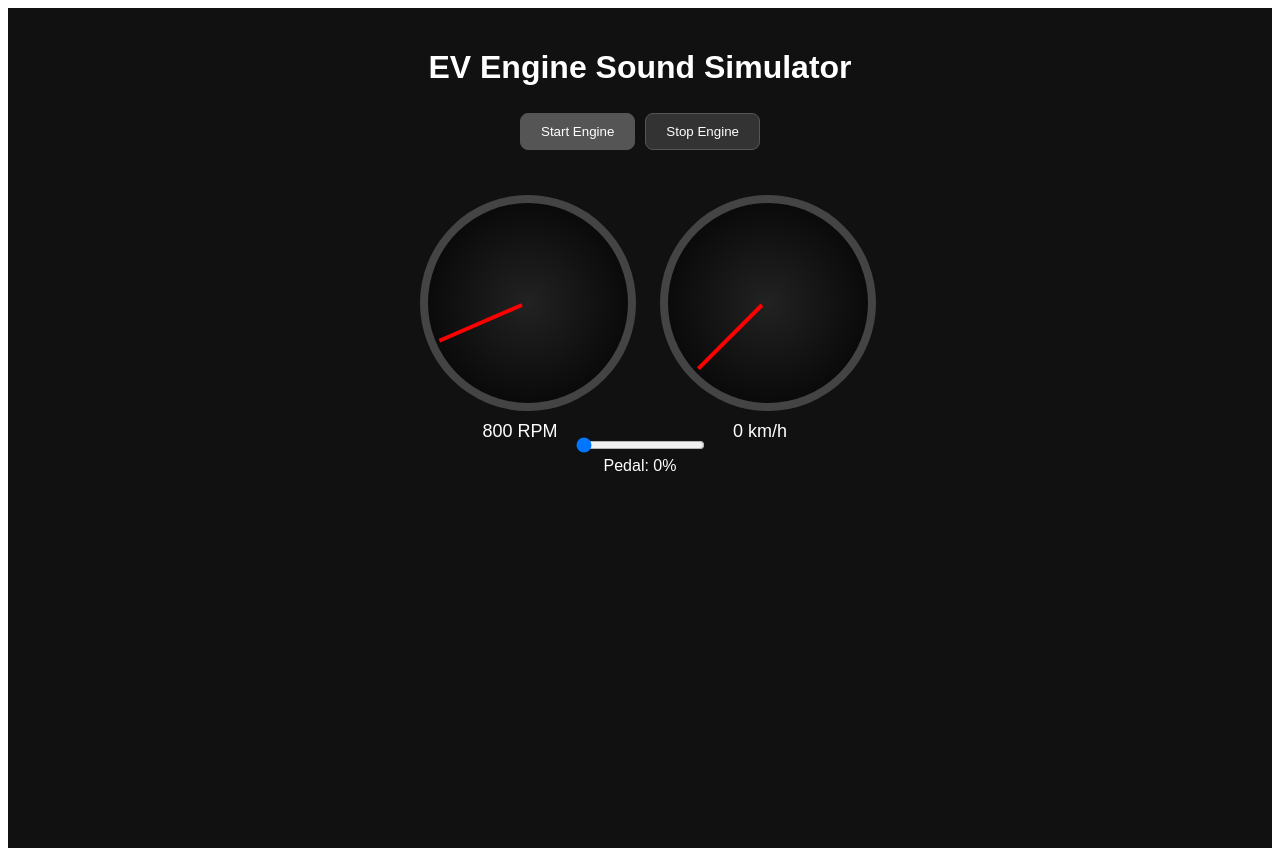
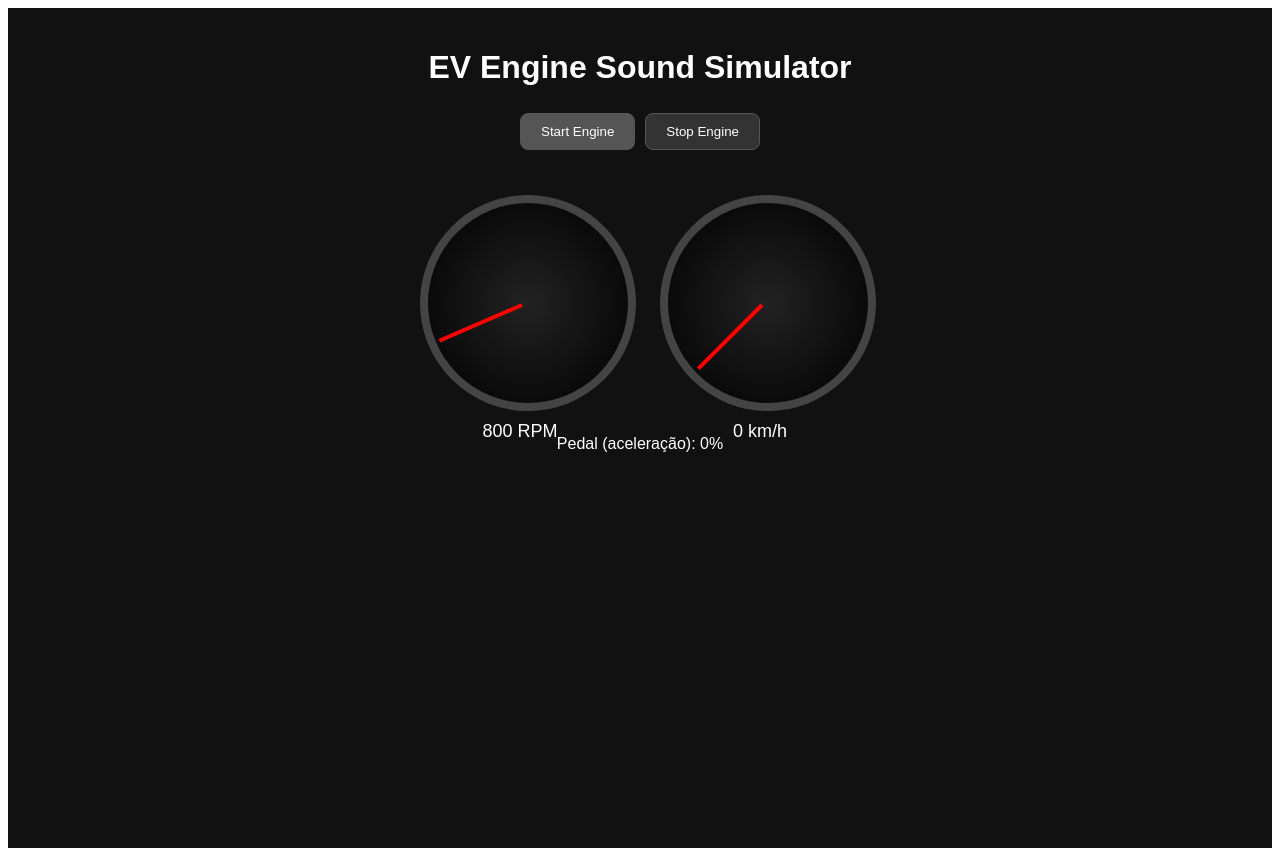
Before and after one commit to apolloconstrutora18-cmd/eess_v2, a React (Create React App) app: page / in a window 1280 px wide. Both pictures are taken after a click on the button "Start Engine". Built offline with nearby package versions, Linux system fonts and the light colour scheme.

Commit message:
Update App.js

```diff
--- a/src/App.js
+++ b/src/App.js
@@ -2,8 +2,8 @@ import React, { useState, useEffect, useRef } from "react";
 import "./App.css";
 
 export default function App() {
-  const [acceleration, setAcceleration] = useState(0); // valor 0-1 do pedal
-  const [rpm, setRpm] = useState(800); // marcha lenta
+  const [acceleration, setAcceleration] = useState(0);
+  const [rpm, setRpm] = useState(800);
   const [speed, setSpeed] = useState(0);
   const [engineOn, setEngineOn] = useState(false);
 
@@ -17,17 +17,15 @@ export default function App() {
 
     const interval = setInterval(() => {
       setRpm((prev) => {
-        const targetRpm = 800 + acceleration * 9200; // até 10.000 rpm
-        return prev + (targetRpm - prev) * 0.4; // resposta rápida
+        const targetRpm = 800 + acceleration * 9200;
+        return prev + (targetRpm - prev) * 0.3;
       });
 
       setSpeed((prev) => {
         if (acceleration > 0) {
-          // se pedal pressionado → acelera continuamente
-          return prev + acceleration * 2.5; // ganho de velocidade
+          return prev + acceleration * 2.0;
         } else {
-          // se soltar pedal → desacelera naturalmente
-          return Math.max(0, prev - 0.8);
+          return Math.max(0, prev - 0.5);
         }
       });
     }, 100);
@@ -39,7 +37,7 @@ export default function App() {
   useEffect(() => {
     if (!engineOn || !oscillatorRef.current || !gainRef.current) return;
 
-    const freq = 50 + acceleration * 2000; // som proporcional ao pedal
+    const freq = 50 + acceleration * 2000;
     oscillatorRef.current.frequency.setValueAtTime(
       freq,
       audioCtxRef.current.currentTime
@@ -52,6 +50,33 @@ export default function App() {
     );
   }, [acceleration, engineOn]);
 
+  // Atalhos: seta para cima e scroll do mouse
+  useEffect(() => {
+    if (!engineOn) return;
+
+    const handleKeyDown = (e) => {
+      if (e.key === "ArrowUp") {
+        setAcceleration((prev) => Math.min(1, prev + 0.1));
+      }
+    };
+
+    const handleWheel = (e) => {
+      if (e.deltaY < 0) {
+        setAcceleration((prev) => Math.min(1, prev + 0.05));
+      } else {
+        setAcceleration((prev) => Math.max(0, prev - 0.05));
+      }
+    };
+
+    window.addEventListener("keydown", handleKeyDown);
+    window.addEventListener("wheel", handleWheel);
+
+    return () => {
+      window.removeEventListener("keydown", handleKeyDown);
+      window.removeEventListener("wheel", handleWheel);
+    };
+  }, [engineOn]);
+
   // Função para iniciar motor
   const startEngine = () => {
     if (engineOn) return;
@@ -59,7 +84,7 @@ export default function App() {
     audioCtxRef.current = new (window.AudioContext ||
       window.webkitAudioContext)();
 
-    // Som curto de ignição
+    // Som de ignição curto
     const ignitionOsc = audioCtxRef.current.createOscillator();
     const ignitionGain = audioCtxRef.current.createGain();
     ignitionOsc.type = "square";
@@ -137,18 +162,8 @@ export default function App() {
       </div>
 
       {engineOn && (
-        <div className="accelerator">
-          <input
-            type="range"
-            min="0"
-            max="1"
-            step="0.01"
-            value={acceleration}
-            onChange={(e) => setAcceleration(parseFloat(e.target.value))}
-          />
-          <div className="pedal-label">
-            Pedal: {Math.round(acceleration * 100)}%
-          </div>
+        <div className="pedal-status">
+          Pedal (aceleração): {Math.round(acceleration * 100)}%
         </div>
       )}
     </div>
```
